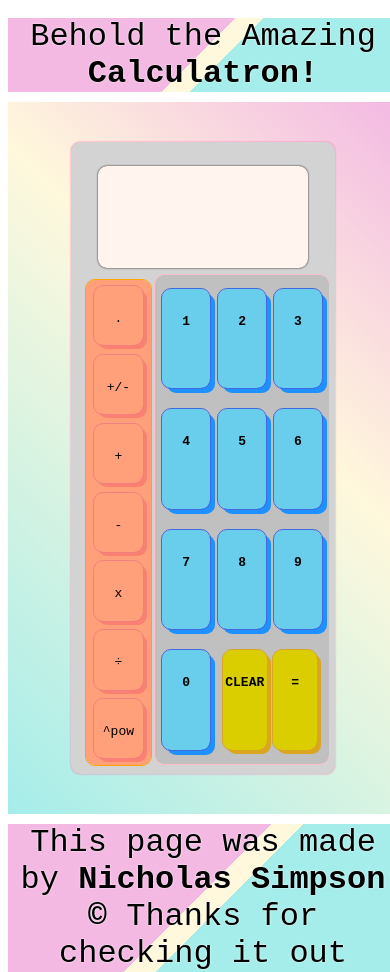
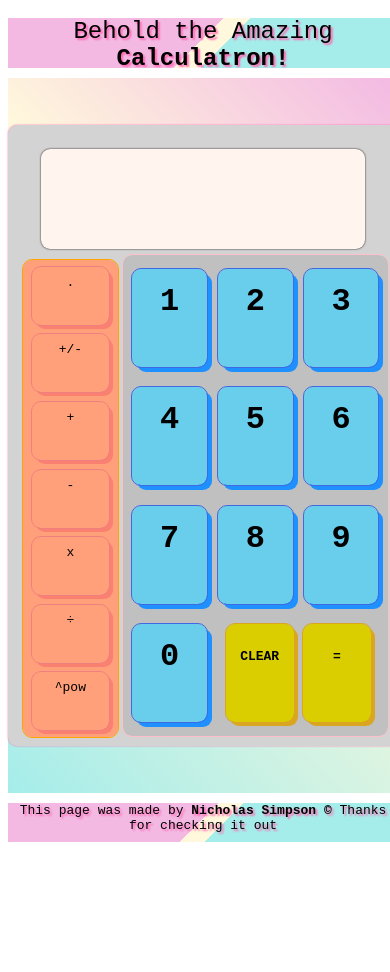
Before and after one commit to NickySimps/calculator, a website: page index.html in a window 390 px wide. After the commit the page ends 860 px from the top, so only its background shows below. Drawn offline with nearby package versions, Linux system fonts and the light colour scheme.

Commit message:
fixed load animation and made scaling responsive

```diff
--- a/script.js
+++ b/script.js
@@ -22,7 +22,7 @@ output.textContent = "";
 let calculatorShake = anime({
   targets: ".calculator-body",
   translateY: [
-    { value: 1000, duration: 500 },
+    { value: 1000, duration: 0 },
     { value: 0, duration: 1000 },
   ],
   rotate: [
--- a/styles/styles.scss
+++ b/styles/styles.scss
@@ -5,9 +5,9 @@
   font-family: monospace;
   background: linear-gradient(45deg,  rgb(165, 237, 234) , cornsilk  61%, rgb(243, 185, 227));
   //font-size: 1.35em;
-  height: 90%;
+  height: max(800px, 100vh);
   width: 100vw;
-  padding: 40px 0px;
+  padding:3vh 0px;
   * {
     margin: auto;
     border-radius: 9px;
@@ -21,10 +21,9 @@
     justify-content: center;
     align-items: center;
     background-color: lightgray;
-    width: 60vw;
-    max-width: 600px;
-    box-shadow: 0px 0px 2px hotpink;
-    height: auto;
+    width: min(450px, 100vw);
+    box-shadow: 0px 0px 2px  hotpink;
+    height: max(500px, 70vh);
     padding: 15px;
     p {
       margin-top: 27%;
@@ -77,7 +76,7 @@
         box-shadow: inset coral 2px 2px, 4px 4px salmon;
         height: 90%;
         width: 90%;
-        line-height: 500%;
+        line-height: 250%;
 
       }
     }
@@ -99,7 +98,7 @@
         background-color: lightblue;
         height: 85%;
         font-weight: bold;
-        font-size: medium;
+        font-size: 2rem;
         width: 90%;
         text-align: center;
         align-items: center;
@@ -135,18 +134,26 @@ body{
   display: flex;
   flex-direction: column;
   justify-content: space-between;
-  height: 100vh;
+  height:100vh;
   width: 100vw;
 }
 .header, .footer{
   text-align: center;
   display: block;
-  height: auto;
+  height: 50px;
   margin: 2px 2px;
   background: linear-gradient(-45deg,  rgb(165, 237, 234) 0 45% , cornsilk  45% 51%, rgb(243, 185, 227) 51%);
   font-family: 'Dongle', monospace;
-  font-size: xx-large;
+  font-size: inherit;
   font-weight: lighter;
   margin: 10px 0px;
-  text-shadow: 0px 0px 2px white;
+  text-shadow: 2px 2px  2px  hotpink;
+  z-index: 1;
 }
+.header{
+  font-size:x-large;
+}
+.footer{
+  font-size: small;
+
+}
```
Also changed, not shown: styles/styles.css, 1 other file.
